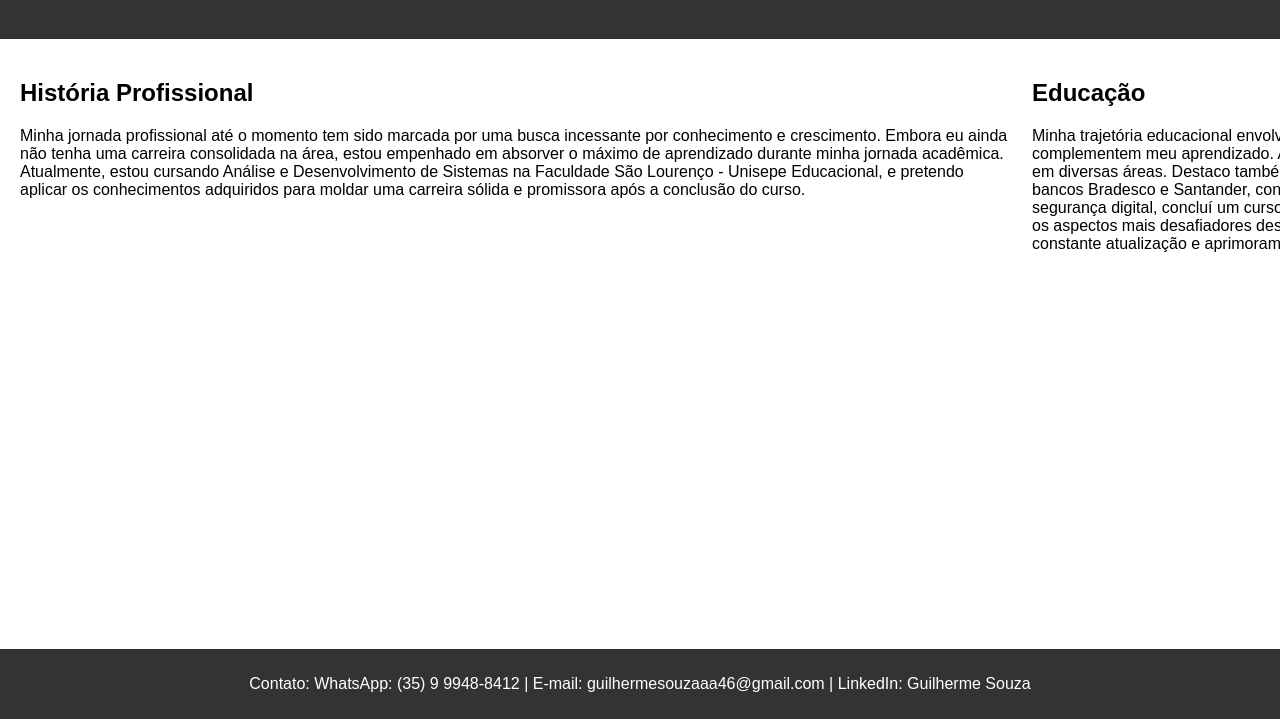
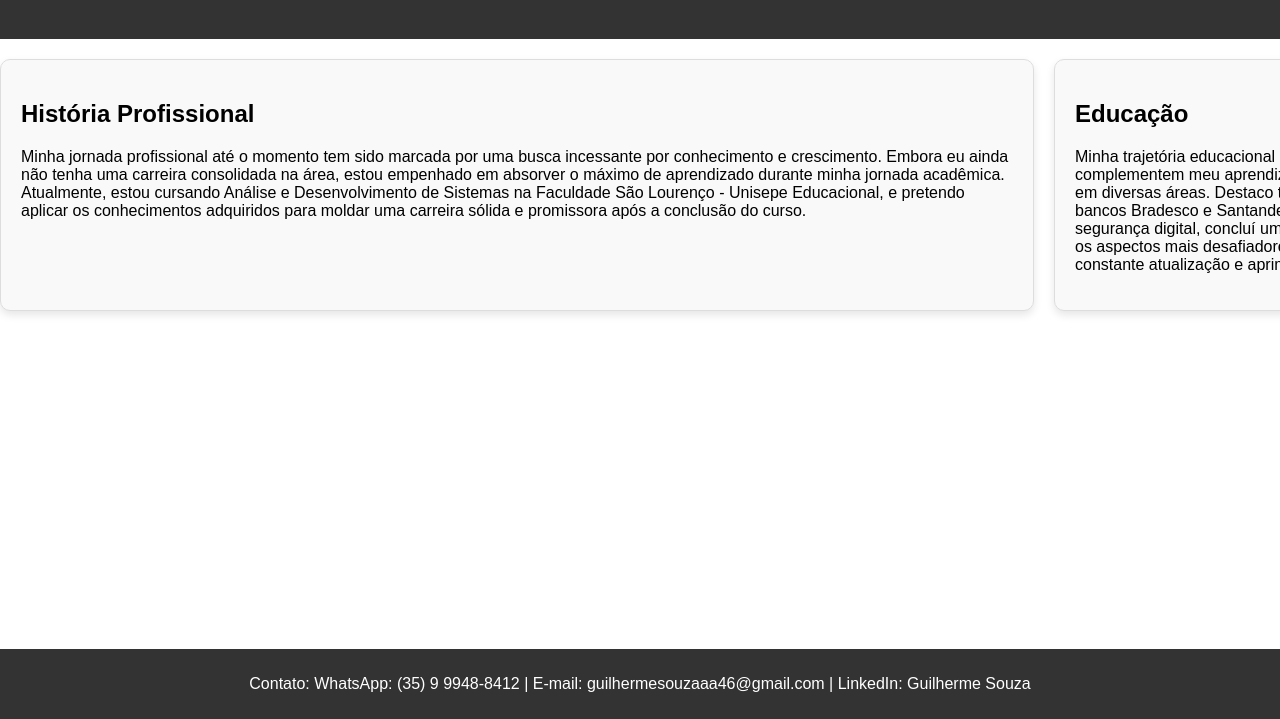
Before and after one commit to guilhermesouza23/MeuPortifolio, a plain HTML site: page index.html in a window 1280 px wide. Shown: the part 81-800 px from the top of the page. Drawn offline with Linux system fonts and the light colour scheme.

Commit message:
Update styles.css

```diff
--- a/styles.css
+++ b/styles.css
@@ -2,7 +2,7 @@ body {
   font-family: 'Arial', sans-serif;
   margin: 0;
   padding: 0;
-  overflow-x: hidden; /* Evita a barra de rolagem horizontal */
+  overflow-x: hidden;
 }
 
 .container {
@@ -21,14 +21,27 @@ header {
 .content {
   display: flex;
   flex-wrap: nowrap;
-  overflow-x: auto; /* Permite a rolagem horizontal */
+  overflow-x: auto;
   padding: 20px;
+  scroll-snap-type: x mandatory;
 }
 
 .section {
   flex: 0 0 auto;
   width: 80%;
   margin-right: 20px;
+  padding: 20px;
+  border: 1px solid #ddd;
+  border-radius: 10px;
+  scroll-snap-align: start;
+  background-color: #f9f9f9;
+  box-shadow: 0 4px 8px rgba(0, 0, 0, 0.1);
+  transition: transform 0.3s ease-in-out, box-shadow 0.3s ease-in-out;
+}
+
+.section:hover {
+  transform: scale(1.05);
+  box-shadow: 0 8px 16px rgba(0, 0, 0, 0.2);
 }
 
 footer {
@@ -36,5 +49,5 @@ footer {
   color: white;
   text-align: center;
   padding: 10px;
-  margin-top: auto; /* Empurra para o final da página */
+  margin-top: auto;
 }
```
